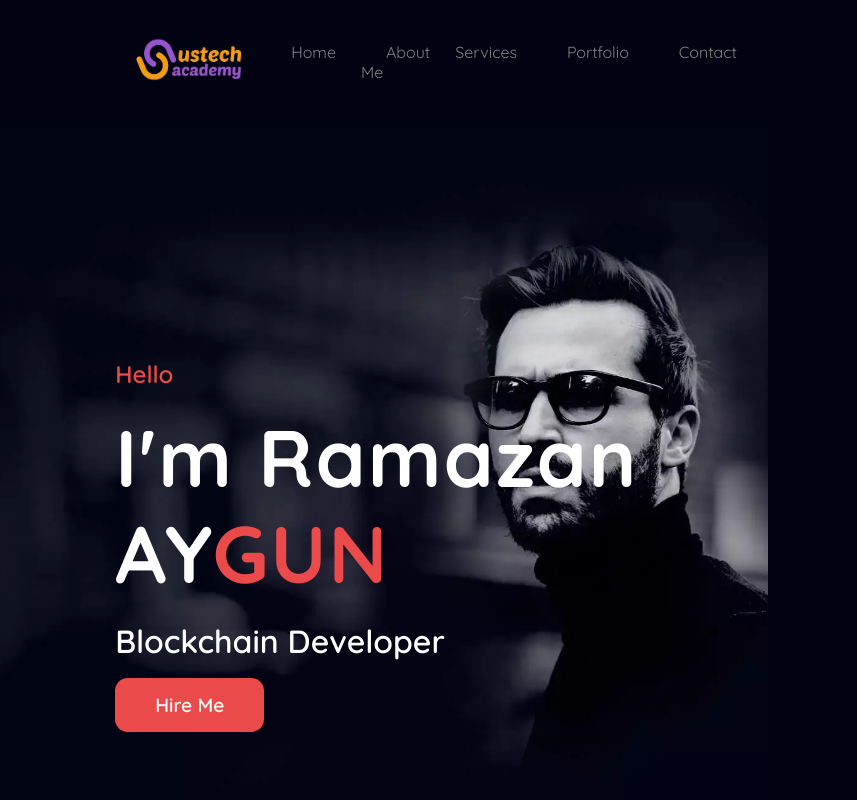
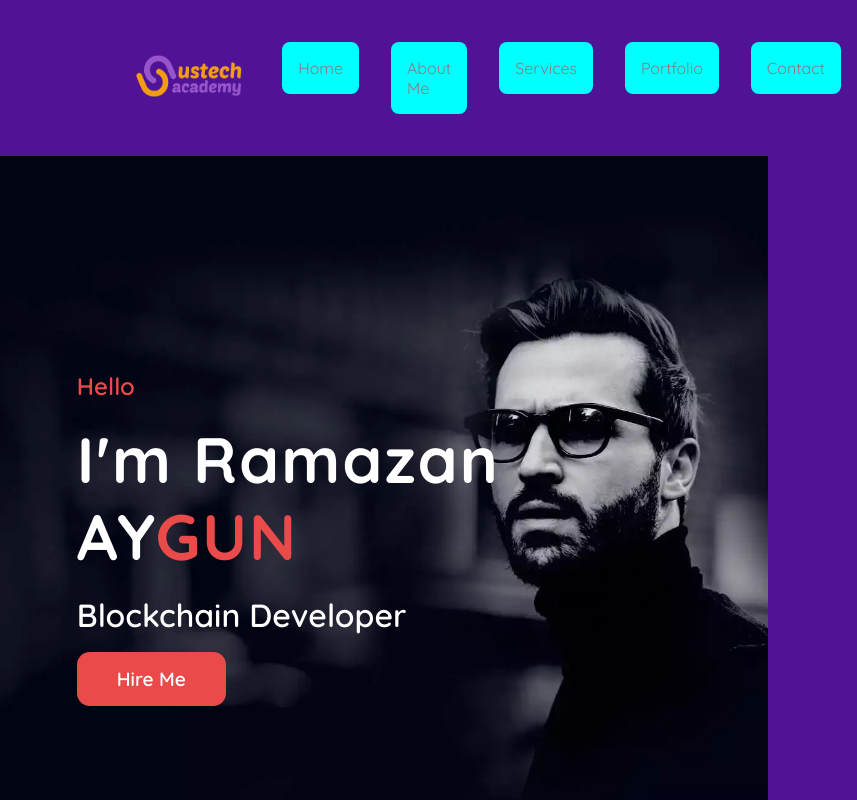
Before and after one commit to AYGUNRAMAZAN/lesson6portfolio-master, a plain HTML site: page index.html in a window 768 px wide. Shown: the top 800 px of the page, 857 px wide, since content can reach past the window. Drawn offline with Linux system fonts and the light colour scheme.

Commit message:
web sitesi tasarımı

```diff
--- a/CSS/style.css
+++ b/CSS/style.css
@@ -35,7 +35,7 @@ body{
     color: var(--text-color);
 }
 
-header{
+ header{
     position: sticky;
     right: 0;
     top: 0;
@@ -195,7 +195,8 @@ header.sticky{
 
 .services-content{
     display: grid;
-    grid-template-columns: repeat(3,1fr);
+    /**grid-template-columns: repeat(3,1fr);**/
+    grid-template-columns: repeat(auto-fit, minmax(300px,auto));
     align-items: center;
     text-align: center;
     gap: 1.5rem;
@@ -230,6 +231,50 @@ header.sticky{
 
 .box:hover h3{
     color: var(--primary-color);
+}
+
+@media (min-width: 300px) and (max-width: 475px){
+    :root{
+        --bg-color: rgb(234, 184, 184);
+        --text-color: rgb(104, 89, 89);
+        --h1-font: 4rem;
+        --h2-font: 2.5rem;
+        --h5-font: 1.2rem;
+        --p-font: 0.8rem;
+    }
+}
+
+@media (min-width:600px) and (max-width:768px){
+    .navbar a{
+        background-color: aqua;
+        display: block;
+        margin: 1rem;
+        padding: 1rem;
+    }
+
+    :root{
+        --h1-font: 4.5rem;
+        --h2-font: 2.8rem;
+        --bg-color: rgb(80, 19, 149);
+        --h5-font: 1.5rem;
+    }
+
+    section{
+
+        padding: 100px 15% 90px;
+    }
+
+}
+
+@media (min-width:768px) and (max-width:1440px){
+    section{
+        padding: 120px 10% 90px;
+    }
+    :root{
+        --h1-font: 4rem;
+        --h2-font: 3.2rem;
+
+    }
 }
 
 
```
Also changed, not shown: 1 other file.
